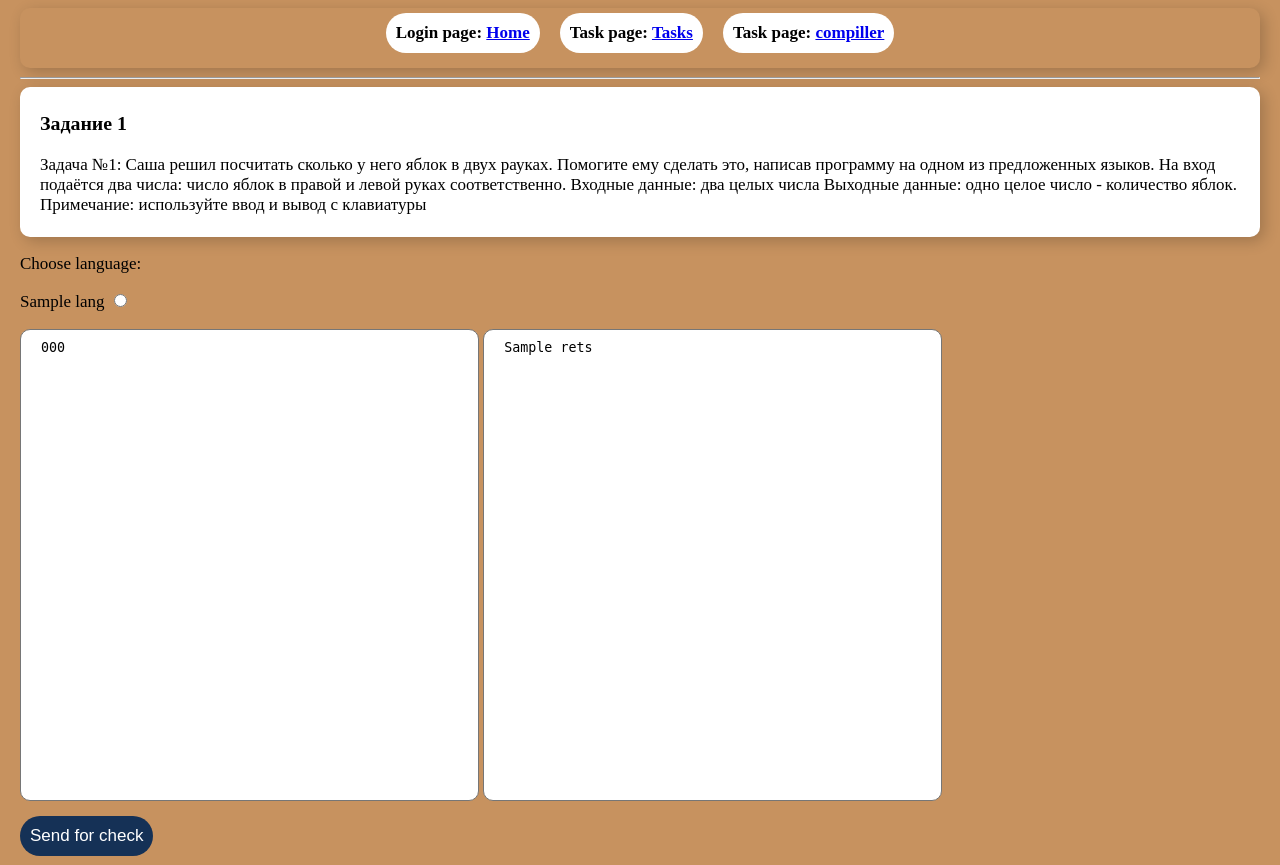
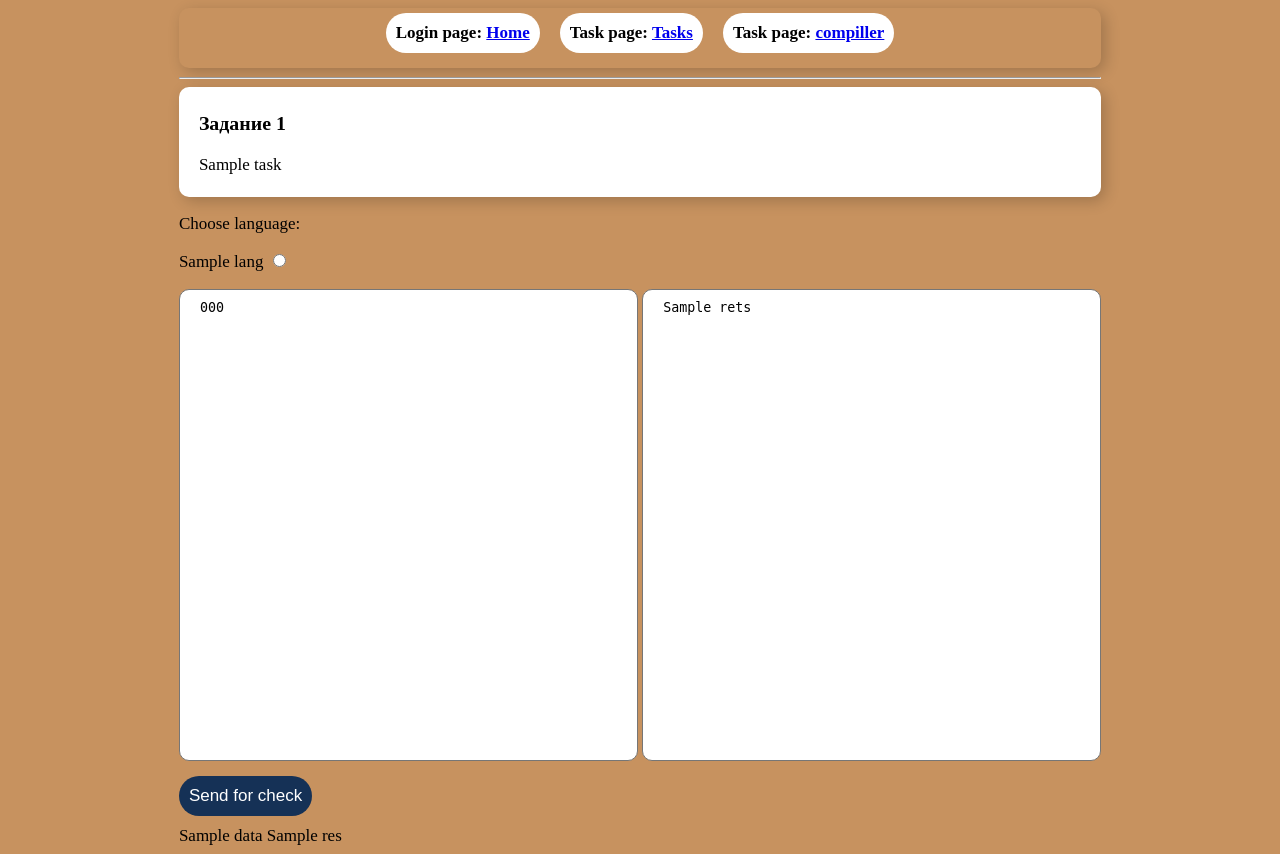
Before and after one commit to Anushka-2021/eduProject22, a Flask app: template templates/task1.html in a window 1280 px wide. Shown: the top 865 px of the page. Run offline with Flask 2, Linux system fonts and the light colour scheme; the template is opened without the code that fills it: most values are stand-ins (such as "Sample title", 1, 10 or a date in 2020).

Commit message:
Finish#2

```diff
--- a/main.py
+++ b/main.py
@@ -28,10 +28,6 @@
 def login():
     return render_template("login.html")
 
-#@app.route('/', methods = ['GET', 'POST'])
-#def ap():
-#    return render_template("task1.html")
-
 @app.route('/', methods = ['GET', 'POST'])
 def task():
     if request.method == 'POST':
@@ -58,7 +54,6 @@
 
         data = answer['stdout']
 
-
         #decoding output
         if data == None:
             return render_template('compiller.html', rets = data, res = answer['status']['description'], langs = langes)
@@ -77,7 +72,6 @@
         myCodeLanguage = request.form.get('language')
         if myCodeLanguage is None:
             return render_template("task1.html", data="Please choose language", langs = langes)
-
         #myCin = base64.b64encode(request.form.get('cin').encode("UTF-8")).decode("UTF-8")
 
         #testing
@@ -104,7 +98,6 @@
                          "stdin": testCin,
                          "expected_output": testCout}
                     subs.append(f)
-                #print(subs)
 
                 #nulling
                 testCin = ''
@@ -163,12 +156,10 @@
 
         return render_template("task1.html", data="Please choose language", langs = langes)
         resp = requests.request("POST", sent_adress, headers = heads, json = dats, params = {"base64_encoded": "true"})
-        #response = requests.request("POST", sent_adress, headers = heads, json = dats, params = {"base64_encoded": "true"})
         print(resp.json())
         print(heads)
         if resp == "Response [429]":
             print("OOps")
-            #return render_template("task1.html", data = "Mistake", langs = langes)
         elif resp == "Response [200]":# or "Response [201]":
             resp = resp.json()
             decision_tok_n = resp['token']
@@ -234,7 +225,7 @@
 
         return render_template('task1.html', rets = output, res = st_tus, langs = langes)
 
-    return render_template("task1.html", langs = langes)
+    return render_template("task1.html", langs = langes, task = task1_text)
 
 if __name__ == '__main__':
     cursor.execute("""CREATE TABLE IF NOT EXISTS user_table_1
--- a/templates/task1.html
+++ b/templates/task1.html
@@ -4,12 +4,7 @@
 
 <div class="basic">
     <h3>Задание 1</h3>
-    <p>Задача №1:
-        Саша решил посчитать сколько у него яблок в двух рауках. Помогите ему сделать это, написав программу на одном из предложенных языков.
-        На вход подаётся два числа: число яблок в правой и левой руках соответственно.
-        Входные данные: два целых числа
-        Выходные данные: одно целое число - количество яблок.
-        Примечание: используйте ввод и вывод с клавиатуры</p>
+    <p>{{ task }}</p>
 </div>
 <div calss="main_field">
     <p>Choose language:</p>
@@ -20,10 +15,6 @@
         {% endfor %}</p>
         <textarea class="code" id="Code" name="code_area" rows="30" cols="50" style="resize:none" required autocomplete="on" placeholder="//Enter your code here.">{{Code}}</textarea>
         <textarea class="code" id="rets" name="rets" rows="30" cols="50" style="resize:none" placeholder="//Your output here.">{{ rets }}</textarea><br>
-        <!--<label for="input">Enter your input:</label><br>
-        <textarea class="code" id="input" name="cin" rows="5" cols="50" style="resize:none" placeholder="//Your Input here.">{{input}}</textarea><br>-->
-        <!--<input type="checkbox" name="check" id="GFG"
-               value="1" {{check}}>Enable input<br>-->
         <input class="knopka" type="submit" class="send" name="send_butt" value="Send for check">
     </form>
 </div>
```
Also changed, not shown: edubd.db.
